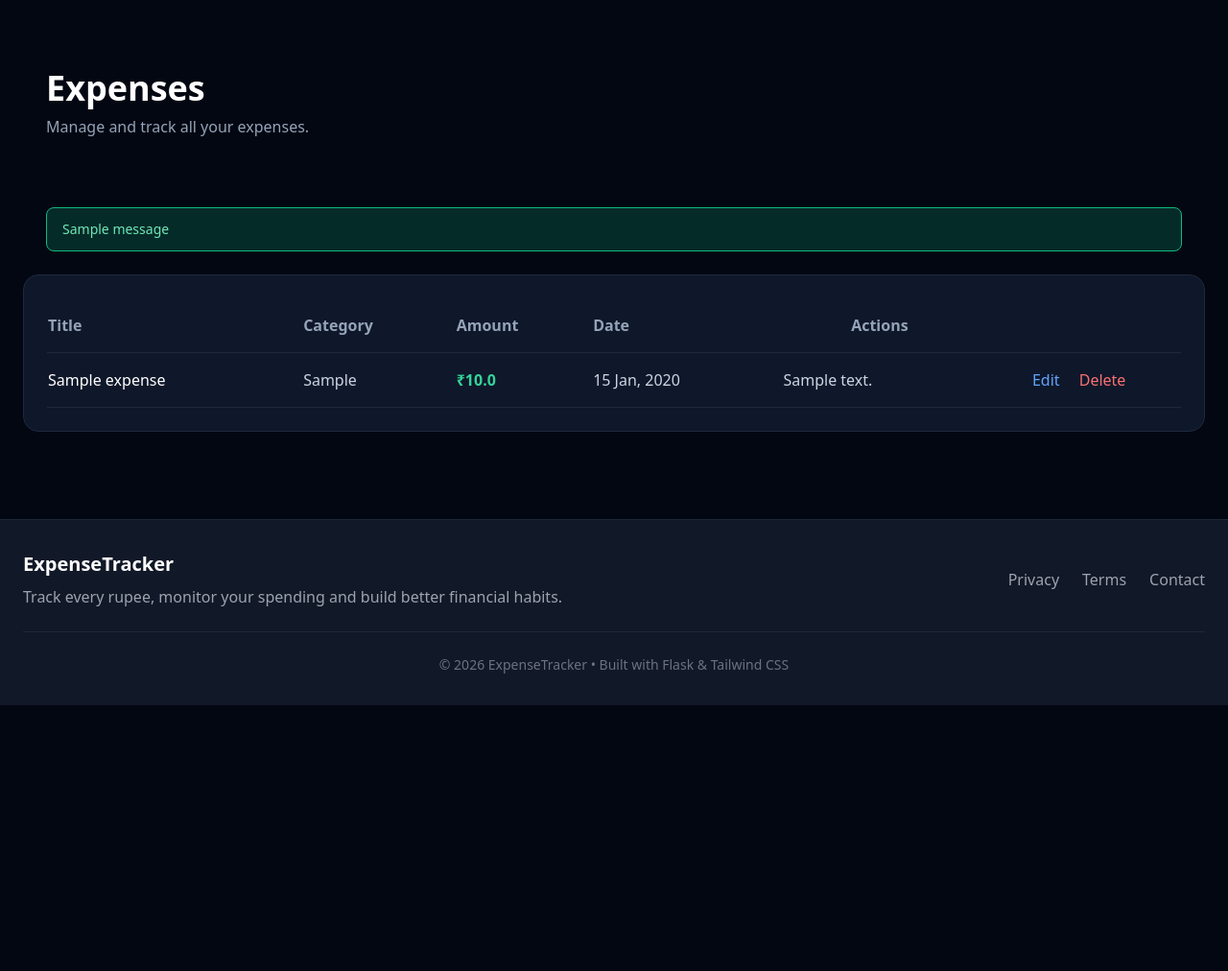
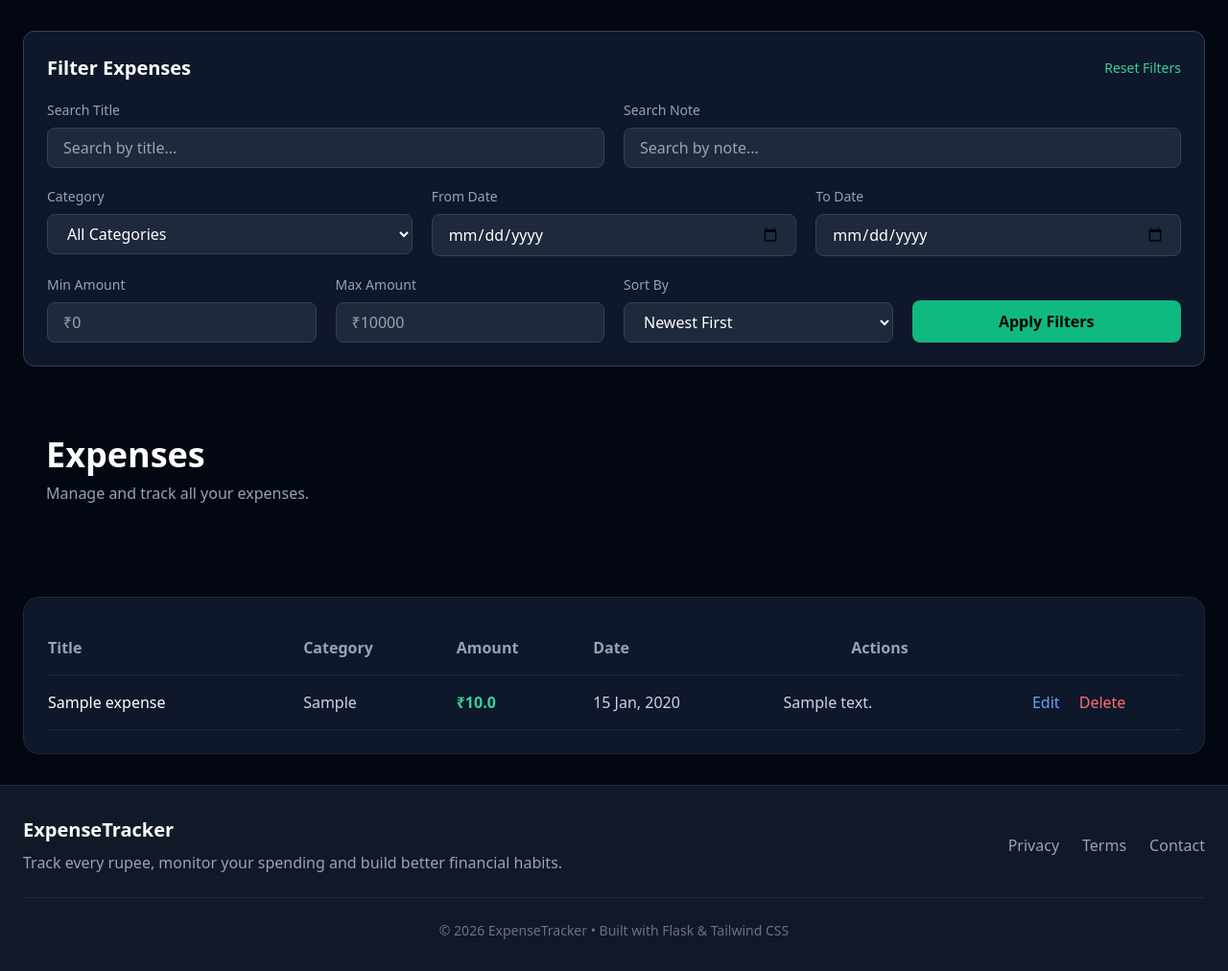
Before and after one commit to CodeWithHarsh143/Expensense-Tracker-Website, a Flask app: page /expense_analysis in a window 1280 px wide. Shown: the part 65-1077 px from the top of the page at 96% size. Before the commit the page ends 800 px from the top, so only its background shows below. Run offline with Flask 3, Linux system fonts and the light colour scheme; a user stored in the database is signed in; tables that the repository leaves empty hold one stand-in row (values such as "Sample post"); one stand-in notice (Sample message) is shown; some libraries are stand-ins or nearby versions.

Commit message:
Additing search and filter html tag

```diff
--- a/main.py
+++ b/main.py
@@ -175,6 +175,7 @@ def add_expense():
     )
     db.session.add(expense)
     db.session.commit()
+    flash("Expense added successfully!", "success")
     return redirect(url_for('expense_analysis'))
   else:
     print(form.errors)
@@ -343,6 +344,12 @@ def dashboard():
         func.strftime("%Y",Expenses.date_feild) == today.strftime("%Y")
       ).scalar()
     )
+    if(today_expense == None):
+      today_expense = 0
+    if(monthly_expense == None):
+      monthly_expense = 0
+    if(total_expense == None):
+      total_expense = 0
     recent_expenses = Expenses.query.filter_by(user_id=current_user.id).order_by(Expenses.date_feild.desc()).limit(5).all()
     category_data ={}
     amount_month = {}
--- a/templates/base.html
+++ b/templates/base.html
@@ -1,34 +1,33 @@
-<!DOCTYPE html>
+<!doctype html>
 <html lang="en">
+  <head>
+    <meta charset="UTF-8" />
+    <meta name="viewport" content="width=device-width, initial-scale=1.0" />
 
-<head>
-
-    <meta charset="UTF-8">
-    <meta name="viewport" content="width=device-width, initial-scale=1.0">
-
-    <title>
-        {% block title %}
-        Expense Tracker
-        {% endblock %}
-    </title>
+    <title>{% block title %} Expense Tracker {% endblock %}</title>
 
     <script src="https://cdn.tailwindcss.com"></script>
+  </head>
 
-</head>
-
-<body class="bg-gray-950 text-gray-100 min-h-screen flex flex-col">
-
+  <body class="bg-gray-950 text-gray-100 min-h-screen flex flex-col">
     {% include "components/navbar.html" %}
 
     <main class="flex-1 max-w-7xl mx-auto w-full px-6 py-8">
-
-        {% block content %}
-        {% endblock %}
-
+      {% block content %} {% endblock %}
     </main>
 
     {% include "components/footer.html" %}
+    <script>
+      setTimeout(() => {
+        document.querySelectorAll(".flash-message").forEach((msg) => {
+          msg.style.transition = "opacity 0.5s";
+          msg.style.opacity = "0";
 
-</body>
-
+          setTimeout(() => {
+            msg.remove();
+          }, 500);
+        });
+      }, 3000);
+    </script>
+  </body>
 </html>
--- /dev/null
+++ b/templates/components/flash_message.html
@@ -0,0 +1,24 @@
+{%with messages = get_flashed_messages(with_categories=true)%} {% if messages %}
+<div class="max-w-7xl mx-auto px-6 mb-6">
+  {% for category, message in messages %}
+  <div
+    class="flash-message px-4 py-3 rounded-lg text-sm font-medium {% if category == 'success' %} bg-emerald-500/20 text-emerald-300 border border-emerald-500 {% elif category == 'danger' %} bg-red-500/20 text-red-300 border border-red-500 {% elif category == 'warning' %} bg-yellow-500/20 text-yellow-300 border border-yellow-500 {% else %} bg-blue-500/20 text-blue-300 border border-blue-500 {% endif %}"
+  >
+    {{ message }}
+  </div>
+
+  {% endfor %}
+</div>
+{% endif %} {% endwith %}
+<script>
+  setTimeout(() => {
+    document.querySelectorAll(".flash-message").forEach((msg) => {
+      msg.style.transition = "opacity 0.5s";
+      msg.style.opacity = "0";
+
+      setTimeout(() => {
+        msg.remove();
+      }, 500);
+    });
+  }, 3000);
+</script>
--- /dev/null
+++ b/templates/components/search_and_filter.html
@@ -0,0 +1,170 @@
+<!-- Filters -->
+<div class="bg-slate-900 border border-slate-700 rounded-xl p-6 mb-8">
+  <div class="flex items-center justify-between mb-5">
+    <h3 class="text-xl font-semibold text-white">Filter Expenses</h3>
+
+    <a
+      href="{{ url_for('expense_analysis') }}"
+      class="text-sm text-emerald-400 hover:text-emerald-300 transition"
+    >
+      Reset Filters
+    </a>
+  </div>
+
+  <form method="GET" class="space-y-5">
+    <!-- Search Row -->
+    <div class="grid lg:grid-cols-2 gap-5">
+      <!-- Search Title -->
+      <div>
+        <label class="block text-sm text-slate-400 mb-2"> Search Title </label>
+
+        <input
+          type="text"
+          name="title"
+          value="{{ request.args.get('title','') }}"
+          placeholder="Search by title..."
+          class="w-full bg-slate-800 border border-slate-700 rounded-lg px-4 py-2 text-white focus:ring-2 focus:ring-emerald-500 outline-none"
+        />
+      </div>
+
+      <!-- Search Note -->
+      <div>
+        <label class="block text-sm text-slate-400 mb-2"> Search Note </label>
+
+        <input
+          type="text"
+          name="note"
+          value="{{ request.args.get('note','') }}"
+          placeholder="Search by note..."
+          class="w-full bg-slate-800 border border-slate-700 rounded-lg px-4 py-2 text-white focus:ring-2 focus:ring-emerald-500 outline-none"
+        />
+      </div>
+    </div>
+
+    <!-- Category + Date -->
+    <div class="grid lg:grid-cols-3 gap-5">
+      <!-- Category -->
+      <div>
+        <label class="block text-sm text-slate-400 mb-2"> Category </label>
+
+        <select
+          name="category"
+          class="w-full bg-slate-800 border border-slate-700 rounded-lg px-4 py-2 text-white focus:ring-2 focus:ring-emerald-500 outline-none"
+        >
+          <option value="">
+            All Categories {% if request.args.get('category') == '' %} selected
+            {% endif %}
+          </option>
+          <option value="Food">
+            Food {% if request.args.get('category') == 'Food' %} Food {% endif
+            %}
+          </option>
+          <option value="Travel">
+            Travel {% if request.args.get('category') == 'Travel' %} Travel {%
+            endif %}
+          </option>
+          <option value="Shopping">
+            Shopping {% if request.args.get('category') == 'Shopping' %}
+            Shopping {% endif %}
+          </option>
+          <option value="Bills">
+            Bills {% if request.args.get('category') == 'Bills' %} Bills {%
+            endif %}
+          </option>
+          <option value="Entertainment">
+            Entertainment {% if request.args.get('category') == 'Entertainment'
+            %} Entertainment {% endif %}
+          </option>
+          <option value="Health">
+            Health {% if request.args.get('category') == 'Health' %} Health {%
+            endif %}
+          </option>
+          <option value="Other">
+            Other {% if request.args.get('category') == 'Other' %} Other {%
+            endif %}
+          </option>
+        </select>
+      </div>
+
+      <!-- From -->
+      <div>
+        <label class="block text-sm text-slate-400 mb-2"> From Date </label>
+
+        <input
+          type="date"
+          name="from"
+          value="{{ request.args.get('from','') }}"
+          class="w-full bg-slate-800 border border-slate-700 rounded-lg px-4 py-2 text-white focus:ring-2 focus:ring-emerald-500 outline-none"
+        />
+      </div>
+
+      <!-- To -->
+      <div>
+        <label class="block text-sm text-slate-400 mb-2"> To Date </label>
+
+        <input
+          type="date"
+          name="to"
+          value="{{ request.args.get('to','') }}"
+          class="w-full bg-slate-800 border border-slate-700 rounded-lg px-4 py-2 text-white focus:ring-2 focus:ring-emerald-500 outline-none"
+        />
+      </div>
+    </div>
+
+    <!-- Amount + Sort -->
+    <div class="grid lg:grid-cols-4 gap-5">
+      <!-- Min Amount -->
+      <div>
+        <label class="block text-sm text-slate-400 mb-2"> Min Amount </label>
+
+        <input
+          type="number"
+          step="0.01"
+          name="min_amount"
+          value="{{ request.args.get('min_amount','') }}"
+          placeholder="₹0"
+          class="w-full bg-slate-800 border border-slate-700 rounded-lg px-4 py-2 text-white focus:ring-2 focus:ring-emerald-500 outline-none"
+        />
+      </div>
+
+      <!-- Max Amount -->
+      <div>
+        <label class="block text-sm text-slate-400 mb-2"> Max Amount </label>
+
+        <input
+          type="number"
+          step="0.01"
+          name="max_amount"
+          value="{{ request.args.get('max_amount','') }}"
+          placeholder="₹10000"
+          class="w-full bg-slate-800 border border-slate-700 rounded-lg px-4 py-2 text-white focus:ring-2 focus:ring-emerald-500 outline-none"
+        />
+      </div>
+
+      <!-- Sort -->
+      <div>
+        <label class="block text-sm text-slate-400 mb-2"> Sort By </label>
+
+        <select
+          name="sort"
+          class="w-full bg-slate-800 border border-slate-700 rounded-lg px-4 py-2 text-white focus:ring-2 focus:ring-emerald-500 outline-none"
+        >
+          <option value="latest">Newest First</option>
+          <option value="oldest">Oldest First</option>
+          <option value="high">Highest Amount</option>
+          <option value="low">Lowest Amount</option>
+        </select>
+      </div>
+
+      <!-- Button -->
+      <div class="flex items-end">
+        <button
+          type="submit"
+          class="w-full bg-emerald-500 hover:bg-emerald-600 text-black font-semibold py-2.5 rounded-lg transition duration-200"
+        >
+          Apply Filters
+        </button>
+      </div>
+    </div>
+  </form>
+</div>
--- a/templates/expenses.html
+++ b/templates/expenses.html
@@ -1,6 +1,6 @@
 {% extends "base.html" %} {% block title %} Expenses {% endblock %} {% block
 content %}
-
+{%include "components/search_and_filter.html"%}
 <div class="max-w-7xl mx-auto px-6 py-10">
   <div class="flex justify-between items-center mb-8">
     <div>
@@ -9,19 +9,7 @@ content %}
     </div>
   </div>
 </div>
-{%with messages = get_flashed_messages(with_categories=true)%}
-{% if messages %}
-<div class="max-w-7xl mx-auto px-6 mb-6">
-  {% for category, message in messages %}
-  <div
-    class="px-4 py-3 rounded-lg text-sm font-medium {% if category == 'success' %} bg-emerald-500/20 text-emerald-300 border border-emerald-500 {% elif category == 'danger' %} bg-red-500/20 text-red-300 border border-red-500 {% elif category == 'warning' %} bg-yellow-500/20 text-yellow-300 border border-yellow-500 {% else %} bg-blue-500/20 text-blue-300 border border-blue-500 {% endif %}"
-  >
-    {{ message }}
-  </div>
-
-  {% endfor %}
-</div>
-{% endif %} {% endwith %}
+{% include "components/flash_message.html" %}
   <div class="bg-slate-900 border border-slate-800 rounded-2xl p-6">
     <div class="overflow-x-auto">
       <table class="w-full">
```
Also changed, not shown: templates/add_expenses.html (+12 -34 lines), templates/index1.html (+3 -11 lines), templates/login.html (+7 -20 lines), templates/register.html (+8 -25 lines), templates/reports.html (+1 -9 lines).
